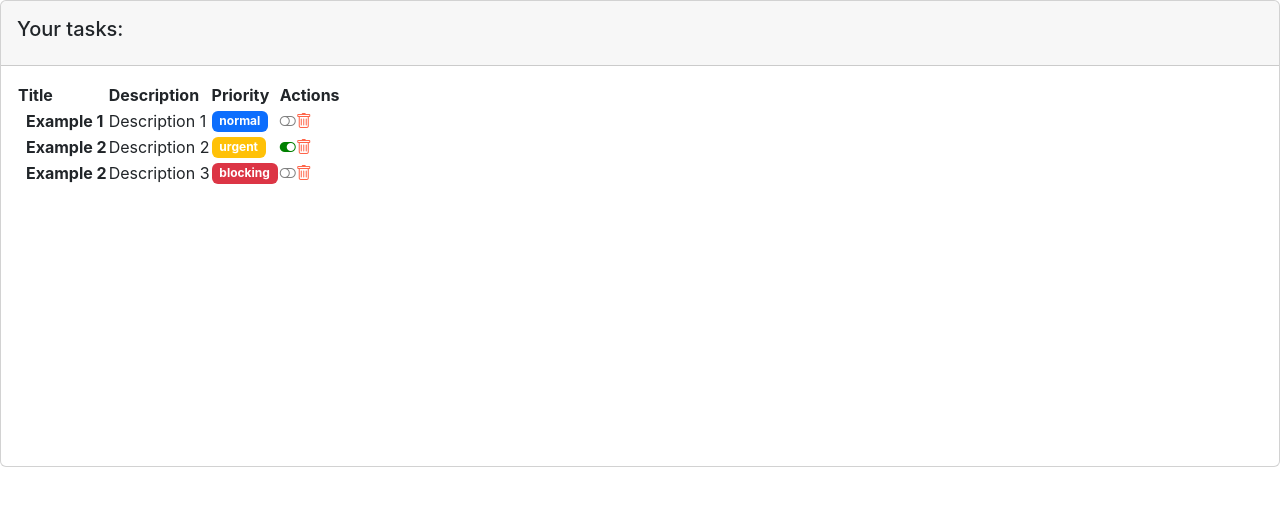
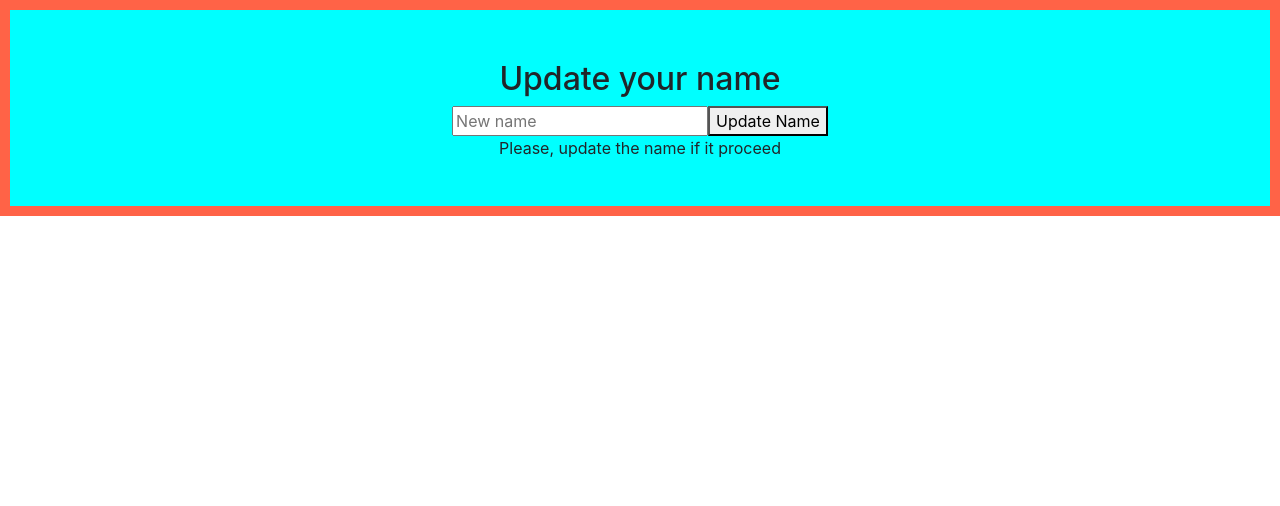
Before and after one commit to eduscasares/hola-mundo, a React (Create React App) app: page / in a window 1280 px wide. Shown: the top 506 px of the page. Built offline with nearby package versions, Linux system fonts and the light colour scheme.

Commit message:
Adding event on components

```diff
--- a/src/App.js
+++ b/src/App.js
@@ -2,6 +2,7 @@ import './App.css';
 // import Greeting from './components/pure/Greeting';
 // import GreetingF from './components/pure/GreetingF';
 import TaskListComponent from './components/containers/Task_list';
+import Father from './components/containers/Father';
 // import ContactList from './components/containers/Contact_List';
 // import Ejemplo1 from './hooks/Ejemplo1';
 // import Ejemplo2 from './hooks/Ejemplo2';
@@ -15,7 +16,10 @@ function App() {
 
     <>
 
-      <TaskListComponent></TaskListComponent>
+      {/* <TaskListComponent></TaskListComponent> */}
+      <Father></Father>
+
+
 
     </>
 
--- /dev/null
+++ b/src/components/containers/Father.jsx
@@ -0,0 +1,23 @@
+import React, { useState } from 'react';
+import ChildComponent from '../pure/Child';
+
+const Father = () => {
+
+    const [name, setName] = useState('Please, update the name if it proceed');
+
+    function showMessage(text) {
+        alert(`Message received: ${text}`);
+    }
+
+    function updateName(newName) {
+        setName(newName)
+    }
+
+    return (
+        <div style={ { backgroundColor: 'tomato', padding: '10px' } }>
+            <ChildComponent name={ name } send={ showMessage } update={ updateName }></ChildComponent>
+        </div>
+    );
+}
+
+export default Father;
--- /dev/null
+++ b/src/components/pure/Child.jsx
@@ -0,0 +1,70 @@
+import React, { useRef } from 'react';
+
+const ChildComponent = ({ name, send, update }) => {
+
+    const messageRef = useRef('')
+    const nameRef = useRef('')
+
+    function pressButton() {
+        const text = messageRef.current.value;
+        alert(`Text in input: ${ text }`)
+    }
+
+    function pressButtonParams(text) {
+        alert(`Text: ${text}`)
+    }
+
+    function submitName(e) {
+        e.preventDefault();
+        update(nameRef.current.value)
+    }
+
+    return (
+        <div style={ { backgroundColor: 'cyan', padding: '30px', textAlign: 'center' } }>
+            {/* <p onMouseOver={ () => console.log('On mouse over') }>Child Component</p>
+
+            <button onClick={ () => console.log('Button 1 pressed')}>
+                Button 1
+            </button>
+
+            <button onClick={ pressButton }>
+                Button 2
+            </button>
+
+            <button onClick={ () => pressButtonParams('Hello') }>
+                Button 3
+            </button>
+
+            <input
+                placeholder = 'Send a text to your father'
+                onFocus = { () => console.log('Input focused') }
+                onChange = { (e) => console.log('Input has changed:', e.target.value) }
+                onCopy = { () => console.log('Copied text from Input') }
+                ref = { messageRef }
+            />
+            <button onClick={ () => send( messageRef.current.value ) } >
+                Send message
+            </button> */}
+
+            <div style={ { marginTop: '20px' } }>
+
+                <form onSubmit={ submitName }>
+                    <h2>Update your name</h2>
+                    <input
+                        type = 'text'
+                        placeholder = 'New name'
+                        ref = { nameRef }
+                    />
+                    <button type='submit'>
+                        Update Name
+                    </button>
+                </form>
+
+                <p>{ name }</p>
+
+            </div>
+        </div>
+    );
+}
+
+export default ChildComponent;
```
